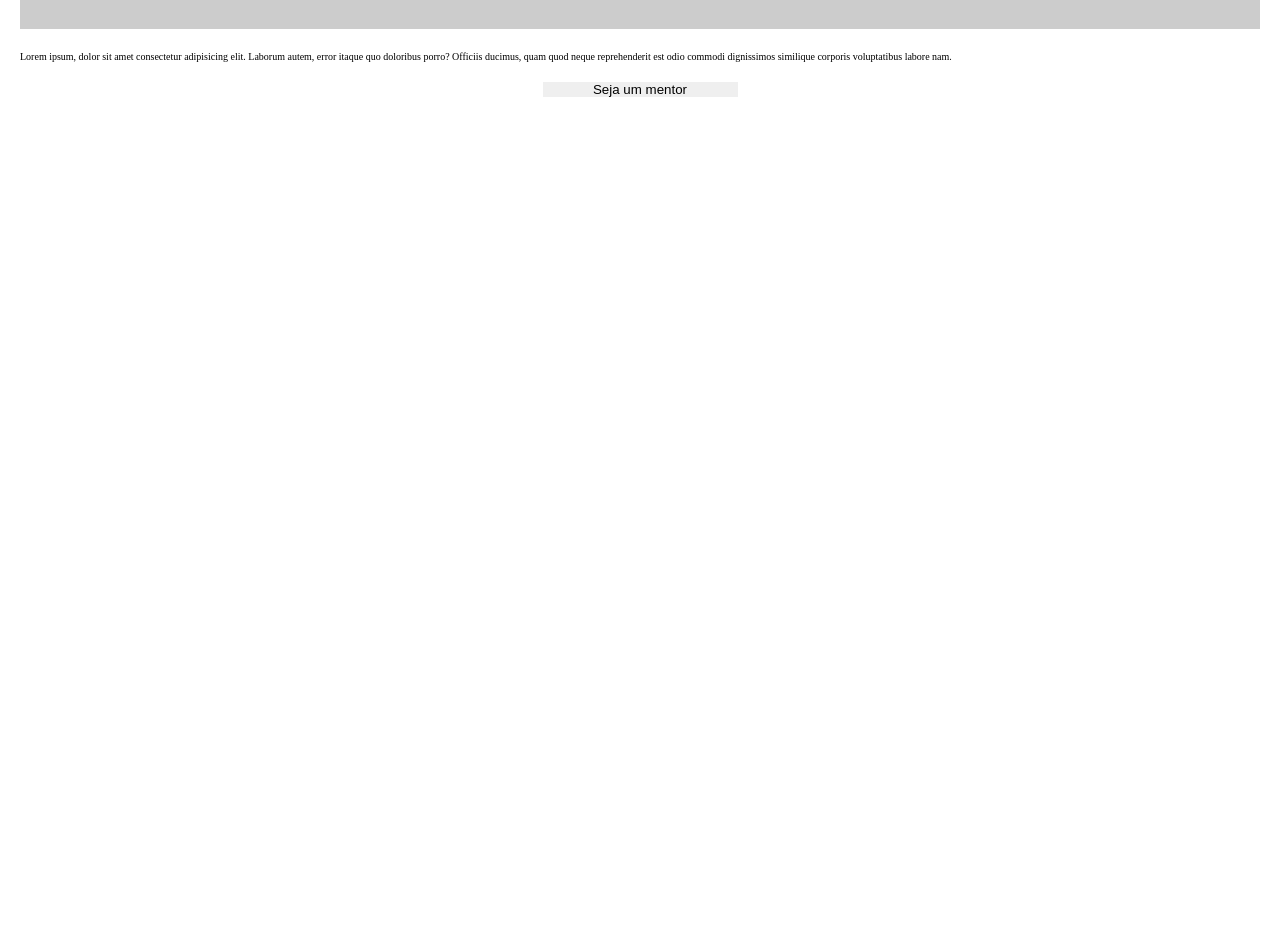
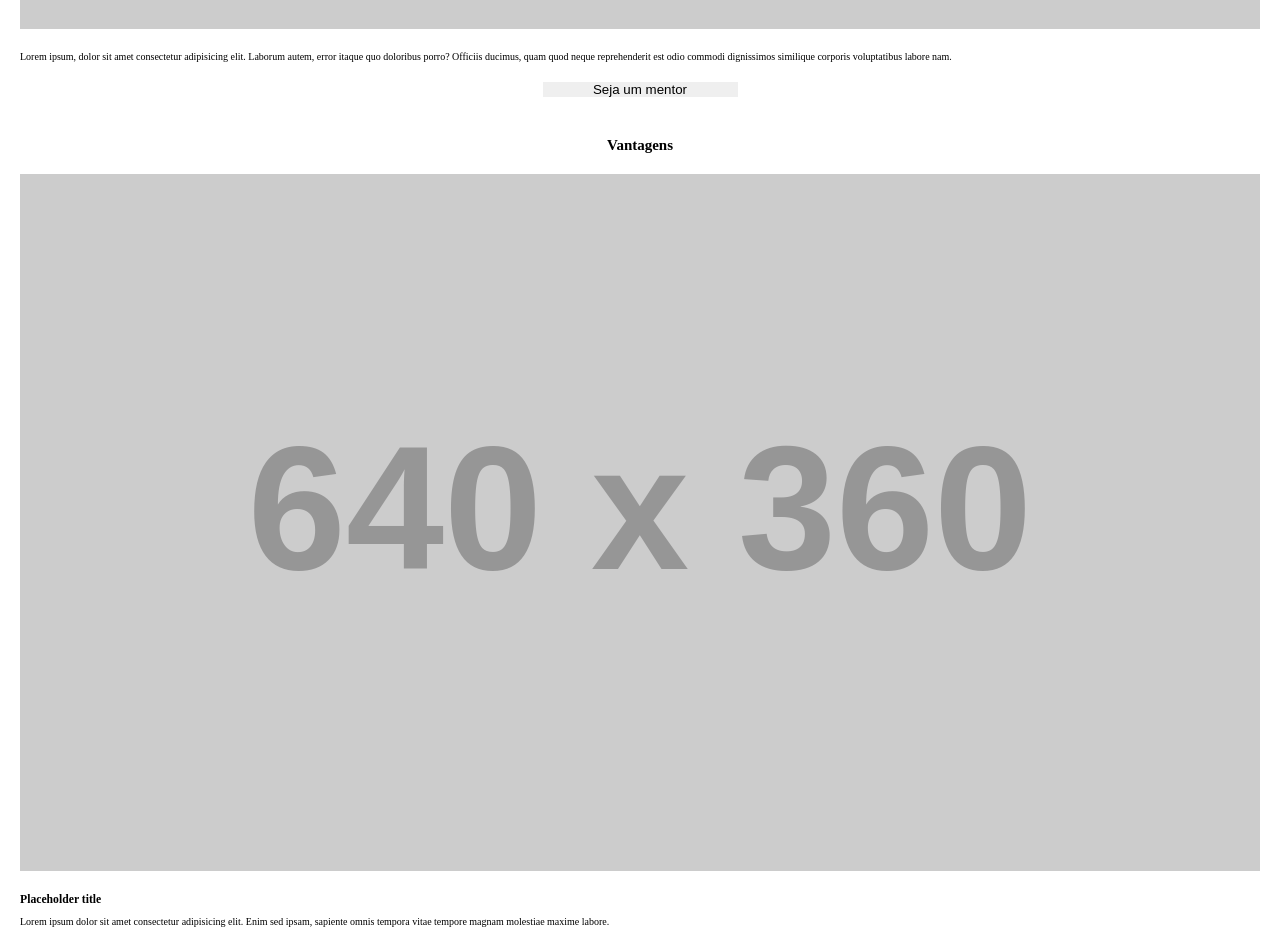
Before and after one commit to Hackathon-Fcamara/technical-share, a React (Create React App) app in the folder front-end/: page / in a window 1280 px wide. Shown: the part 800-1747 px from the top of the page. Before the commit the page ends 917 px from the top, so only its background shows below. Built offline with nearby package versions, Linux system fonts and the light colour scheme.

Commit message:
feat: cria o componente Benefits da homepage
cria a estrutura e alguns estilos basicos para o componente Benefits

```diff
--- a/front-end/src/App.js
+++ b/front-end/src/App.js
@@ -1,5 +1,6 @@
 import { Header } from "./components/Header";
 import { BecomeMentor } from "./components/BecomeMentor";
+import { Benefits } from "./components/Benefits";
 
 import "./global/reset.css";
 
@@ -8,6 +9,7 @@ function App() {
     <>
       <Header />
       <BecomeMentor />
+      <Benefits />
     </>
   );
 }
--- /dev/null
+++ b/front-end/src/components/Benefits/index.js
@@ -0,0 +1,34 @@
+// STYLES
+import styles from "./styles.module.css";
+
+const {
+  benefits__container,
+  benefits__title,
+  benefits__cardImg,
+  benefits__cardTitle,
+} = styles;
+
+export const Benefits = () => {
+  return (
+    <section>
+      <div className={benefits__container}>
+        <h2 className={benefits__title}>Vantagens</h2>
+        <div>
+          <figure>
+            <img
+              src="http://via.placeholder.com/640x360"
+              alt="Ilustração sobre benefícios da plataforma"
+              className={benefits__cardImg}
+            />
+          </figure>
+          <h3 className={benefits__cardTitle}>Placeholder title</h3>
+          <p>
+            Lorem ipsum dolor sit amet consectetur adipisicing elit. Enim sed
+            ipsam, sapiente omnis tempora vitae tempore magnam molestiae maxime
+            labore.
+          </p>
+        </div>
+      </div>
+    </section>
+  );
+};
--- /dev/null
+++ b/front-end/src/components/Benefits/styles.module.css
@@ -0,0 +1,18 @@
+.benefits__container {
+  max-width: calc(1440px - 3.2rem);
+  margin: 0 auto;
+  padding: 2rem;
+}
+
+.benefits__title {
+  text-align: center;
+  margin-bottom: 2rem;
+}
+
+.benefits__cardImg {
+  width: 100%;
+}
+
+.benefits__cardTitle {
+  margin: 2rem 0 1rem;
+}
```
